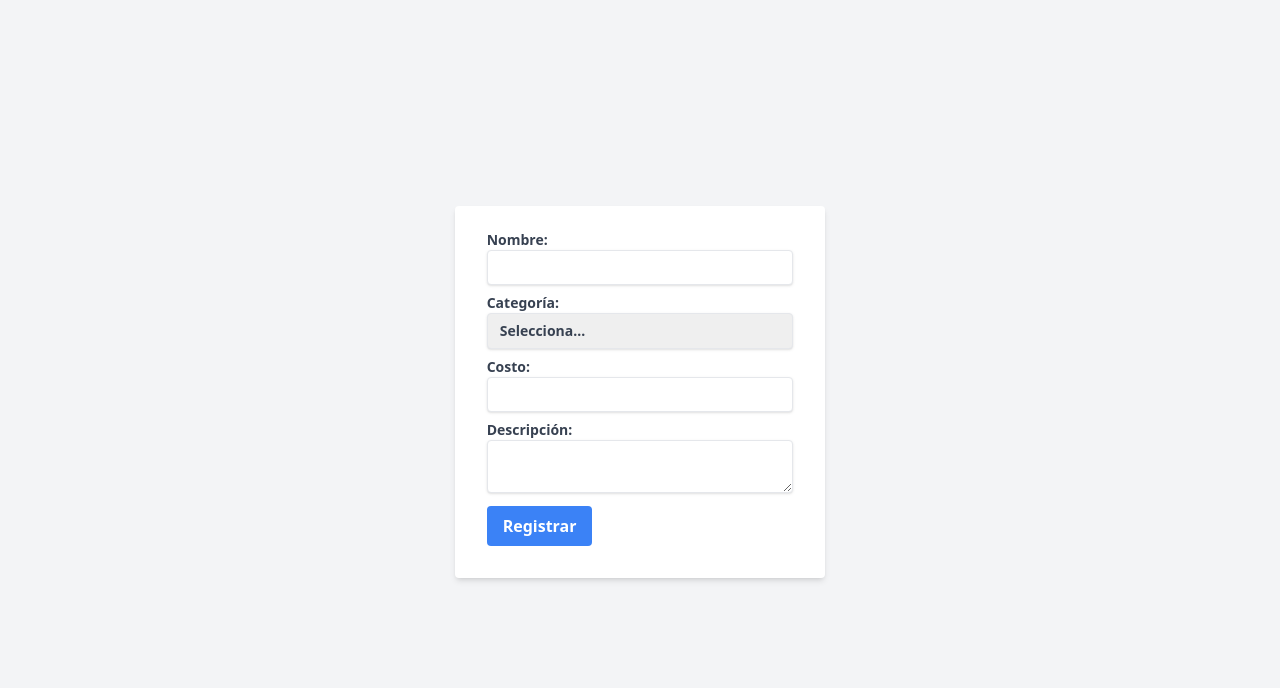
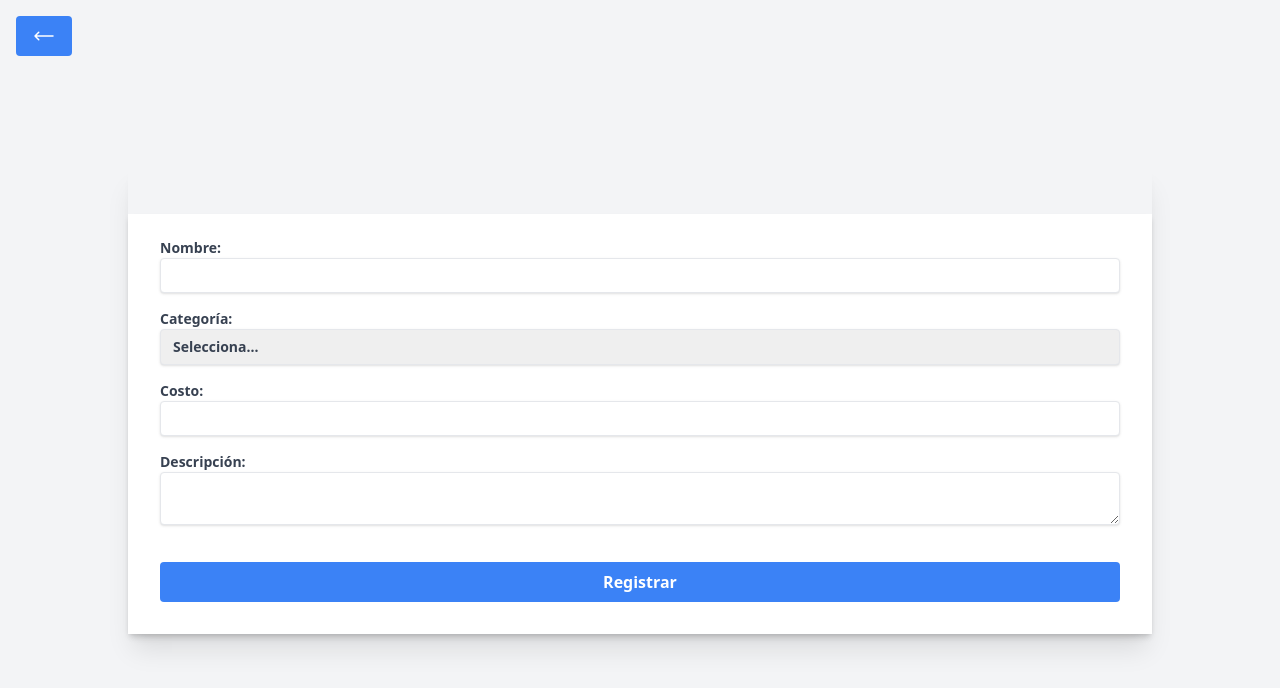
Before and after one commit to goodlucklan/tesis_inventario_luisroman, a React (Vite) app: page /register in a window 1280 px wide. Shown: the top 688 px of the page. Built offline with nearby package versions, Linux system fonts and the light colour scheme; no server answers.

Commit message:
finish login and register

```diff
--- a/package.json
+++ b/package.json
@@ -16,9 +16,12 @@
     "match-sorter": "^6.3.1",
     "react": "^18.2.0",
     "react-dom": "^18.2.0",
+    "react-hot-toast": "^2.4.1",
+    "react-loader-spinner": "^5.4.5",
     "react-modal": "^3.16.1",
     "react-router-dom": "^6.17.0",
     "react-table": "^7.8.0",
+    "react-toastify": "^9.1.3",
     "sort-by": "^1.2.0"
   },
   "devDependencies": {
--- a/src/App.css
+++ b/src/App.css
@@ -0,0 +1,4 @@
+html, body{
+    margin: auto;
+    box-sizing: border-box;
+}
--- a/src/components/Login.tsx
+++ b/src/components/Login.tsx
@@ -47,7 +47,7 @@ export function Login() {
   };
 
   return (
-    <div className="w-full mx-auto pt-12 max-w-xs">
+    <div className="w-full mx-auto pt-12 max-w-lg">
       {error && <Alert message={error} />}
 
       <form
@@ -67,7 +67,6 @@ export function Login() {
             id="email"
             onChange={handleChange}
             className="shadow appearance-none border rounded w-full py-2 px-3 text-gray-700 leading-tight focus:outline-none focus:shadow-outline"
-            placeholder="youremail@company.tld"
           />
         </div>
         <div className="mb-4">
@@ -83,24 +82,16 @@ export function Login() {
             id="password"
             onChange={handleChange}
             className="shadow appearance-none border rounded w-full py-2 px-3 text-gray-700 leading-tight focus:outline-none focus:shadow-outline"
-            placeholder="*************"
           />
         </div>
 
-        <div className="flex items-center justify-between">
+        <div className="flex items-center justify-between w-full">
           <button
-            className="bg-blue-500 hover:bg-blue-700 text-white font-bold py-2 px-4 rounded focus:outline-none focus:shadow-outline"
+            className="bg-blue-500 hover:bg-blue-700 text-white font-bold py-2 px-4 rounded focus:outline-none focus:shadow-outline w-full"
             type="submit"
           >
             Sign In
           </button>
-          <a
-            className="inline-block align-baseline font-bold text-sm text-blue-500 hover:text-blue-800"
-            href="#!"
-            onClick={handleResetPassword}
-          >
-            Forgot Password?
-          </a>
         </div>
       </form>
       <button
@@ -109,12 +100,6 @@ export function Login() {
       >
         Google login
       </button>
-      <p className="my-4 text-sm flex justify-between px-3">
-        Don't have an account?
-        <Link to="/register" className="text-blue-700 hover:text-blue-900">
-          Register
-        </Link>
-      </p>
     </div>
   );
 }
--- a/src/components/Register.tsx
+++ b/src/components/Register.tsx
@@ -1,12 +1,28 @@
-import React, { useState } from "react";
+import React, { useEffect, useState } from "react";
 import { collection, addDoc } from "firebase/firestore";
-import { db } from "../firebase";
+import { db, auth } from "../firebase";
+import { TailSpin } from "react-loader-spinner";
+import toast, { Toaster } from "react-hot-toast";
+
 const RegistroForm: React.FC = () => {
   const [categoria, setCategoria] = useState<string>("");
   const [costo, setCosto] = useState<number | string>("");
   const [descripcion, setDescripcion] = useState<string>("");
   const [nombre, setNombre] = useState<string>("");
   const [talla, setTalla] = useState<string>("");
+  const [currentUser, setCurrentUser] = useState<any>(null);
+  const [loading, setLoading] = useState(false);
+
+  useEffect(() => {
+    const unsubscribe = auth.onAuthStateChanged((user: any) => {
+      setCurrentUser(user);
+    });
+
+    // La función de limpieza se ejecuta al desmontar el componente
+    return () => unsubscribe();
+  }, []);
+
+  const notify = () => toast("Producto agregado correctamente");
 
   const handleCategoriaChange = (e: React.ChangeEvent<HTMLSelectElement>) => {
     const selectedCategoria = e.target.value;
@@ -26,6 +42,7 @@ const RegistroForm: React.FC = () => {
   const handleSubmit = async (e: React.FormEvent) => {
     e.preventDefault();
     try {
+      setLoading(true);
       const productosRef = collection(db, "Productos");
       const nuevoProductoRef = await addDoc(productosRef, {
         categoria,
@@ -33,6 +50,10 @@ const RegistroForm: React.FC = () => {
         descripcion,
         nombre,
         talla,
+        usuario: {
+          nombre: currentUser?.displayName,
+          correo: currentUser?.email,
+        },
       });
       console.log("Producto agregado con ID:", nuevoProductoRef.id);
       setCategoria("");
@@ -40,6 +61,8 @@ const RegistroForm: React.FC = () => {
       setDescripcion("");
       setNombre("");
       setTalla("");
+      setLoading(false);
+      notify();
     } catch (error) {
       console.error("Error al agregar el producto a Firestore:", error);
     }
@@ -47,10 +70,40 @@ const RegistroForm: React.FC = () => {
 
   return (
     <div className="flex items-center justify-center min-h-screen bg-gray-100">
+      <Toaster position="top-right" />
+      {loading ? (
+        <div className="align-middle">
+          <TailSpin color="blue" width={200} />
+          <h3 className="text-xl font-bold mb-4 text-blue-950 text-center">
+            Estamos registrando el producto
+          </h3>
+        </div>
+      ) : (
+        <div className="w-full mx-auto pt-12 max-w-screen-lg shadow-xl">
+          <button
+            className="bg-blue-500 hover:bg-blue-700 text-white font-bold py-2 px-4 rounded focus:outline-none focus:shadow-outline absolute top-4 left-4"
+            onClick={() => history.back()}
+          >
+            <svg
+              xmlns="http://www.w3.org/2000/svg"
+              fill="none"
+              viewBox="0 0 24 24"
+              strokeWidth={1.5}
+              stroke="currentColor"
+              className="w-6 h-6"
+            >
+              <path
+                strokeLinecap="round"
+                strokeLinejoin="round"
+                d="M6.75 15.75L3 12m0 0l3.75-3.75M3 12h18"
+              />
+            </svg>
+          </button>
           <form
             onSubmit={handleSubmit}
-        className="bg-white shadow-md rounded px-8 pt-6 pb-8 mb-4"
+            className="w-full mx-auto  max-w-screen-lg bg-white shadow-md px-8 pb-8 py-6"
           >
+            <div className="mb-4">
               <label className="block text-gray-700 text-sm font-bold mb-2">
                 Nombre:
                 <input
@@ -60,6 +113,8 @@ const RegistroForm: React.FC = () => {
                   className="shadow appearance-none border rounded w-full py-2 px-3 text-gray-700 leading-tight focus:outline-none focus:shadow-outline"
                 />
               </label>
+            </div>
+            <div className="mb-4">
               <label className="block text-gray-700 text-sm font-bold mb-2">
                 Categoría:
                 <select
@@ -72,6 +127,8 @@ const RegistroForm: React.FC = () => {
                   <option value="vestido">Vestido</option>
                 </select>
               </label>
+            </div>
+            <div className="mb-4">
               <label className="block text-gray-700 text-sm font-bold mb-2">
                 Costo:
                 <input
@@ -81,6 +138,8 @@ const RegistroForm: React.FC = () => {
                   className="shadow appearance-none border rounded w-full py-2 px-3 text-gray-700 leading-tight focus:outline-none focus:shadow-outline"
                 />
               </label>
+            </div>
+            <div className="mb-4">
               <label className="block text-gray-700 text-sm font-bold mb-2">
                 Descripción:
                 <textarea
@@ -89,9 +148,11 @@ const RegistroForm: React.FC = () => {
                   className="shadow appearance-none border rounded w-full py-2 px-3 text-gray-700 leading-tight focus:outline-none focus:shadow-outline"
                 />
               </label>
+            </div>
 
             {categoria === "vestido" && (
-          <label className="block text-gray-700 text-sm font-bold mb-2">
+              <div className="mb-4">
+                <label className="block text-gray-700 text-sm font-bold">
                   Talla:
                   <input
                     type="text"
@@ -100,15 +161,18 @@ const RegistroForm: React.FC = () => {
                     className="shadow appearance-none border rounded w-full py-2 px-3 text-gray-700 leading-tight focus:outline-none focus:shadow-outline"
                   />
                 </label>
+              </div>
             )}
             <button
               type="submit"
-          className="bg-blue-500 hover:bg-blue-700 text-white font-bold py-2 px-4 rounded focus:outline-none focus:shadow-outline"
+              className="bg-blue-500 hover:bg-blue-700 text-white font-bold py-2 px-4 rounded focus:outline-none focus:shadow-outline w-full mt-4"
             >
               Registrar
             </button>
           </form>
         </div>
+      )}
+    </div>
   );
 };
 
```
Also changed, not shown: 1 other file (tests, documents, lock files or other folders). Lines whose indentation alone changed are shown as unchanged.
